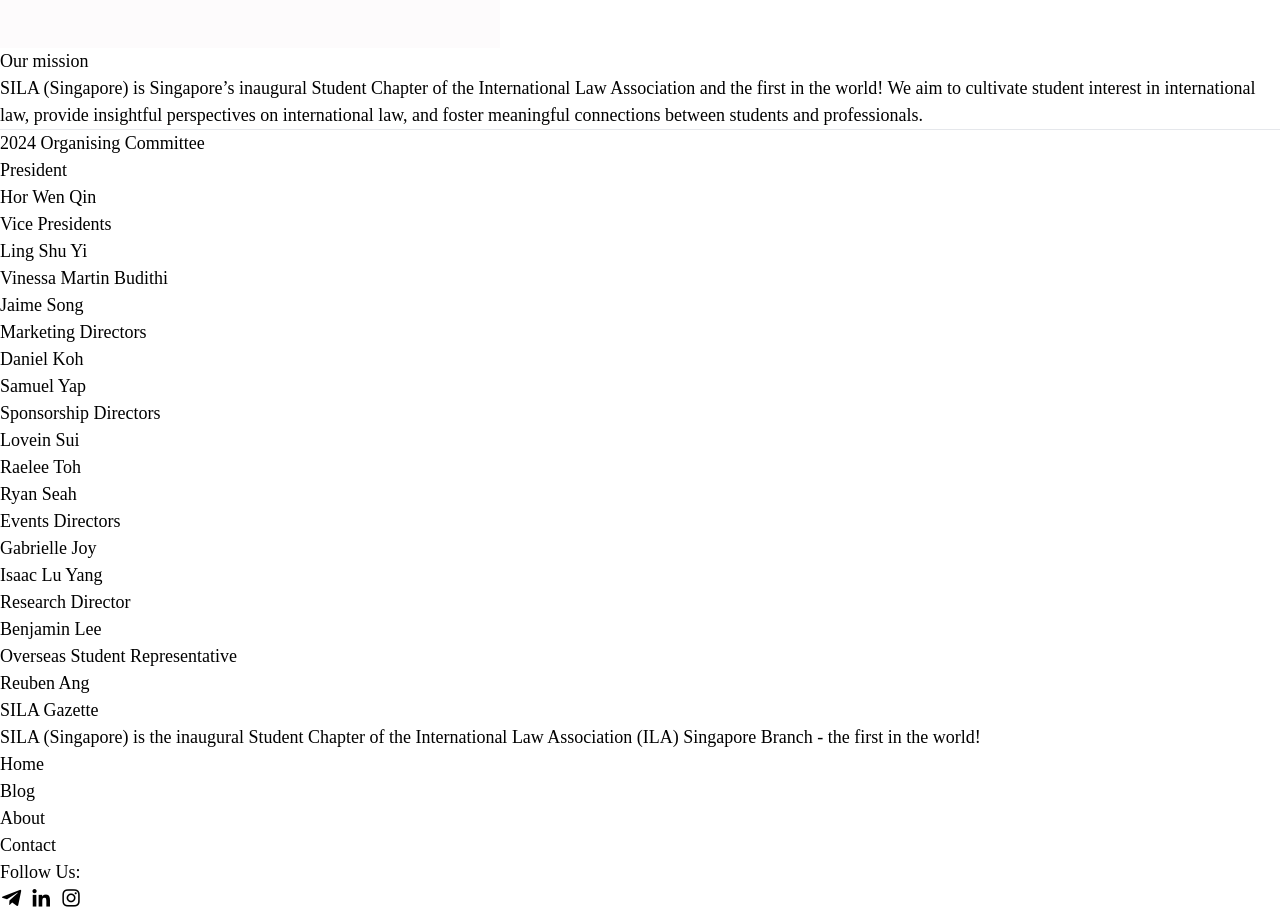
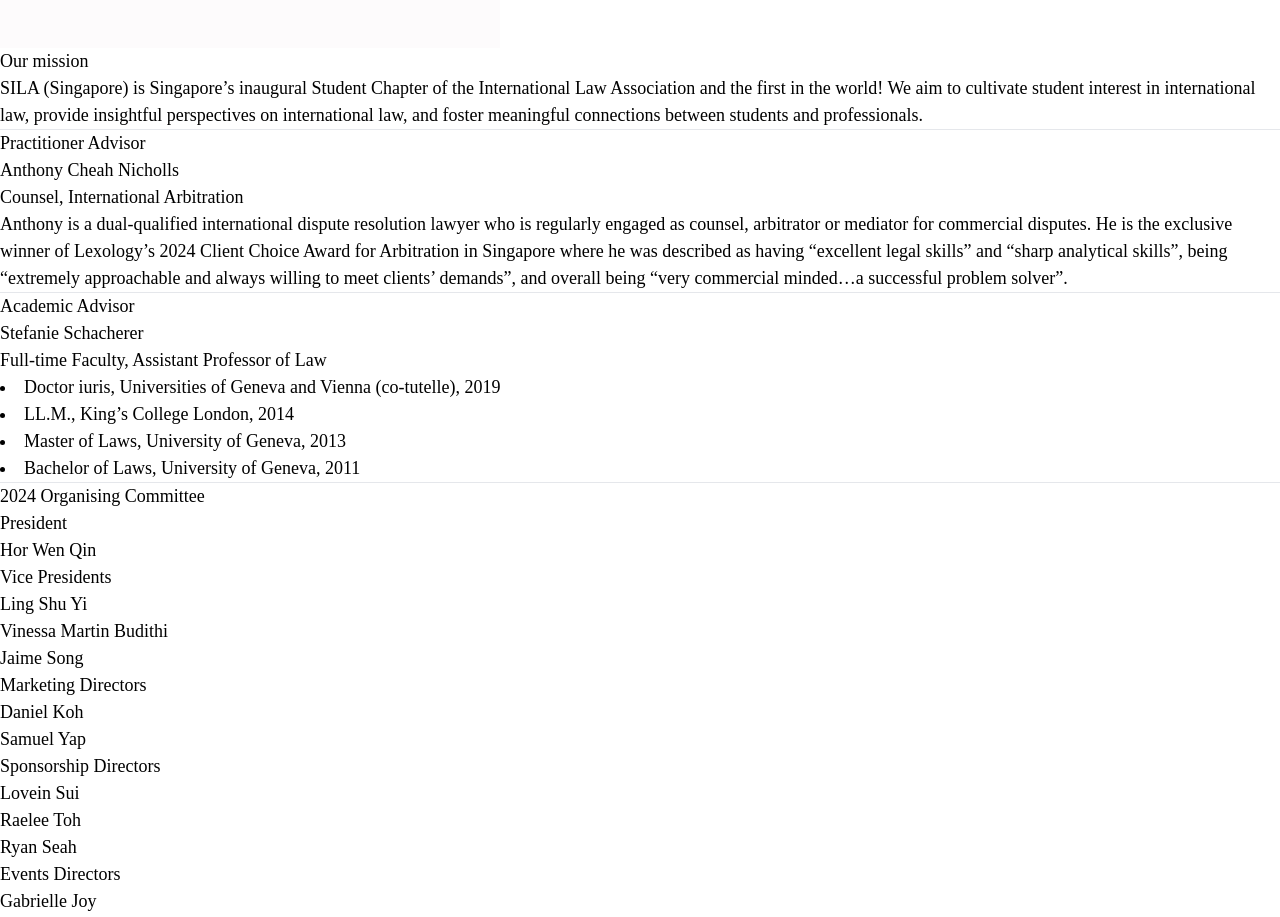
Before and after one commit to tituschewxj/silagazette, a Next.js app: page /about in a window 1280 px wide. Shown: the part 1200-2117 px from the top of the page. Built offline with nearby package versions, Linux system fonts and the light colour scheme.

Commit message:
feat: add about names and improve LinkText

```diff
--- a/src/app/about/page.tsx
+++ b/src/app/about/page.tsx
@@ -1,4 +1,5 @@
 import ContentArea from '@/components/ContentArea';
+import LinkText from '@/components/LinkText';
 import PeopleRoles from '@/components/PeopleRoles';
 import TextSection from '@/components/TextSection';
 
@@ -23,9 +24,49 @@
             {/* NOTE: Add sponsors? */}
             <hr />
 
+            {/* TODO: abstract out to separate component? */}
+            <TextSection heading='Practitioner Advisor'>
+                <LinkText
+                    text='Anthony Cheah Nicholls'
+                    link='https://havelocklaw.com.sg/anthony-cheah-nicholls-profile/'
+                    className='text-lg text-slate-800'
+                    new_tab
+                />
+                <p className='my-4'>Counsel, International Arbitration</p>
+                Anthony is a dual-qualified international dispute resolution
+                lawyer who is regularly engaged as counsel, arbitrator or
+                mediator for commercial disputes. He is the exclusive winner of
+                Lexology’s 2024 Client Choice Award for Arbitration in Singapore
+                where he was described as having “excellent legal skills” and
+                “sharp analytical skills”, being “extremely approachable and
+                always willing to meet clients’ demands”, and overall being
+                “very commercial minded…a successful problem solver”.
+            </TextSection>
+            <hr />
+
+            <TextSection heading='Academic Advisor'>
+                <LinkText
+                    text='Stefanie Schacherer'
+                    link='https://law.smu.edu.sg/faculty/profile/6486/stefanie-schacherer'
+                    className='text-lg text-slate-800'
+                    new_tab
+                />
+                <p className='my-4'>
+                    Full-time Faculty, Assistant Professor of Law
+                </p>
+                <li>
+                    Doctor iuris, Universities of Geneva and Vienna
+                    (co-tutelle), 2019
+                </li>
+                <li>LL.M., King’s College London, 2014</li>
+                <li>Master of Laws, University of Geneva, 2013</li>
+                <li>Bachelor of Laws, University of Geneva, 2011</li>
+            </TextSection>
+            <hr />
+
             <TextSection heading='2024 Organising Committee'></TextSection>
 
-            <div className='grid grid-cols-2 gap-6 py-10'>
+            <div className='grid grid-cols-2 gap-4 py-8'>
                 <PeopleRoles names={['Hor Wen Qin']} position='President' />
                 <PeopleRoles
                     names={[
--- a/src/app/contact/page.tsx
+++ b/src/app/contact/page.tsx
@@ -36,6 +36,7 @@
                     link='https://forms.gle/P13qvdUQjGT1ALoN9'
                     text='here'
                     new_tab
+                    inline
                 ></LinkText>
                 !
             </TextSection>
--- a/src/app/page.tsx
+++ b/src/app/page.tsx
@@ -23,9 +23,9 @@
         <main>
             {/* Hero section */}
             <section className='relative flex h-screen items-center bg-gradient-to-r from-violet-800 via-purple-800 to-fuchsia-950 px-2 text-white shadow-md '>
-                <div className='pointer-events-none absolute inset-0 z-0 bg-[url("/law_items_bg.jpeg")] bg-cover opacity-10 blur-sm'></div>
+                <div className='pointer-events-none absolute inset-0 z-0 bg-[url("/Garamond.png")] bg-auto bg-fixed bg-top opacity-80'></div>
                 <div className='container z-10 mx-auto text-center'>
-                    <h1 className='mb-4 text-4xl font-bold leading-tight'>
+                    <h1 className='mb-4 bg-gradient-to-r from-pink-700 to-violet-700 bg-clip-text text-4xl font-bold leading-tight text-transparent'>
                         Welcome to the SILA Gazette!
                     </h1>
                     {/* <p className='mb-8 text-lg md:text-xl'>
--- a/src/components/LinkText.tsx
+++ b/src/components/LinkText.tsx
@@ -5,6 +5,7 @@
     text: string;
     className?: string;
     new_tab?: boolean;
+    inline?: boolean;
 }) => {
     return props.link ? (
         <Link
@@ -12,7 +13,11 @@
             className={props.className}
             target={props.new_tab ? '_blank' : ''}
         >
-            <div className='inline underline transition-all duration-200 hover:text-purple-700 hover:decoration-2'>
+            <div
+                className={`${
+                    props.inline ? 'inline' : ''
+                } underline transition-all duration-200 hover:text-purple-700 hover:decoration-2`}
+            >
                 {props.text}
             </div>
         </Link>
--- a/src/components/blog/PostHeader.tsx
+++ b/src/components/blog/PostHeader.tsx
@@ -25,6 +25,7 @@
                     <LinkText
                         link={post.data.author_link}
                         text={post.data.author}
+                        inline
                     />
                 </div>
 
--- a/src/components/blog/PostPreview.tsx
+++ b/src/components/blog/PostPreview.tsx
@@ -36,6 +36,7 @@
                         link={post.data.author_link}
                         text={post.data.author}
                         className='absolute z-20'
+                        inline
                     />
                 </div>
 
```
